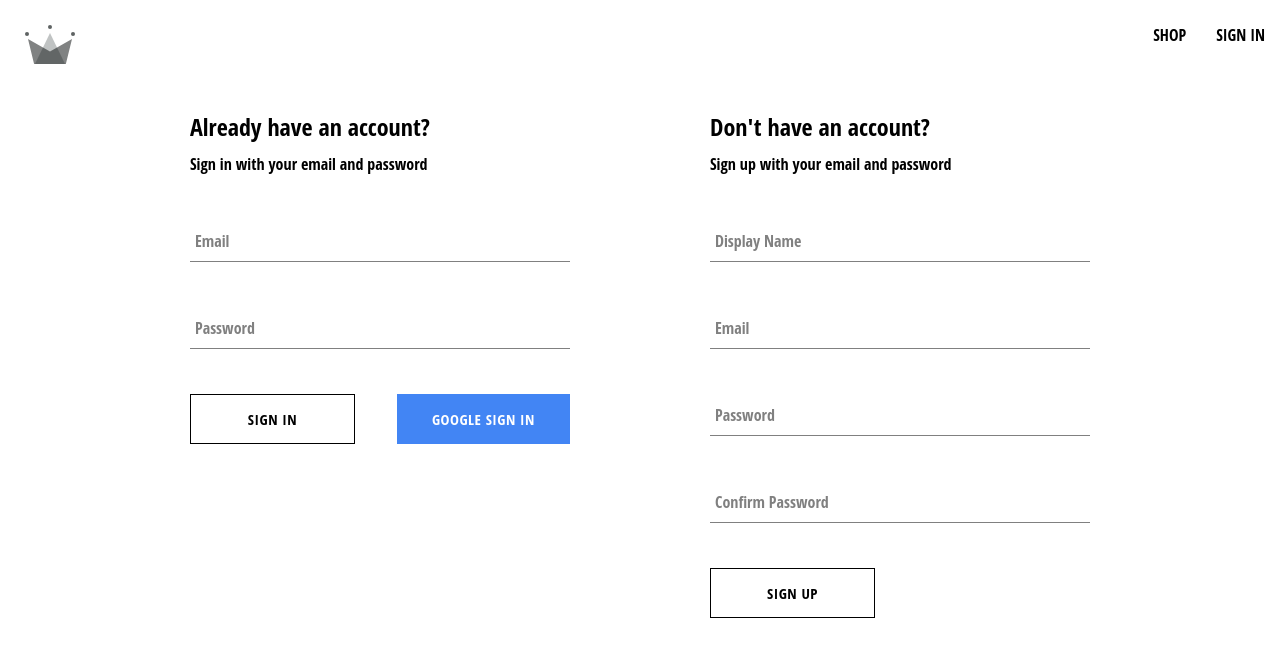
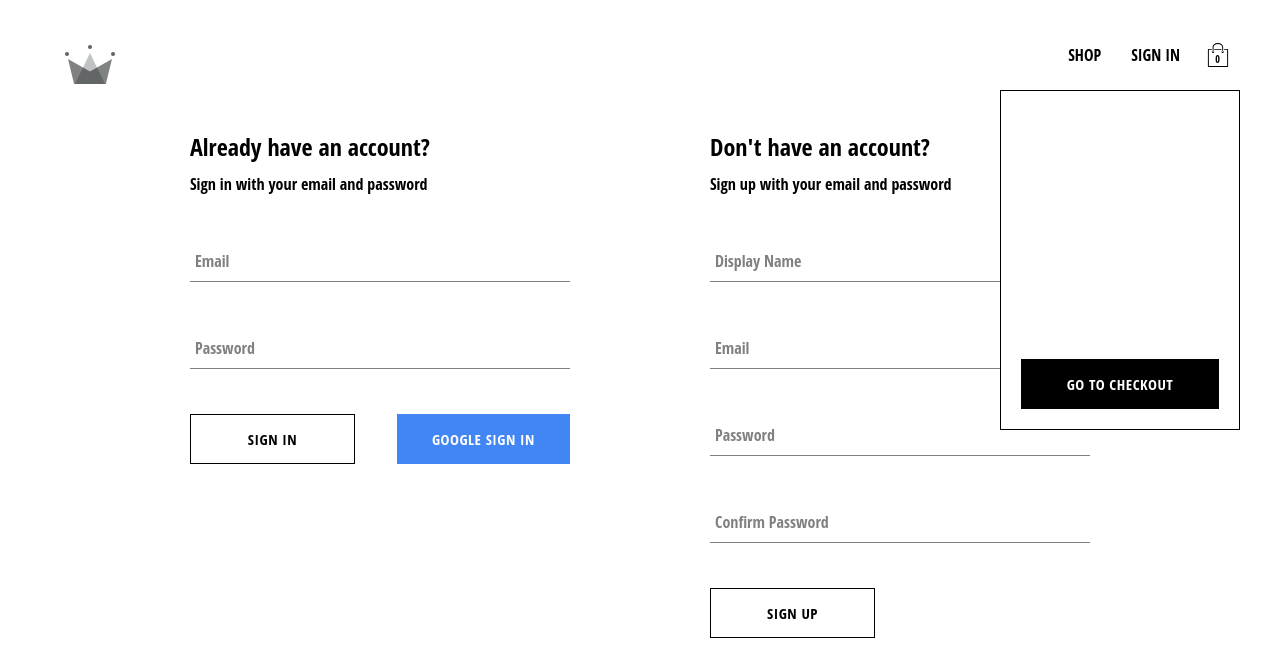
Before and after one commit to KingsIke/ZTM-Ecoms, a React (Create React App) app: page /authentication in a window 1280 px wide. Shown: the top 658 px of the page. Built offline with nearby package versions, Linux system fonts and the light colour scheme; no server answers.

Commit message:
cart drop down and icons

```diff
--- a/src/Pages/Navigation/Navigation.jsx
+++ b/src/Pages/Navigation/Navigation.jsx
@@ -1,7 +1,9 @@
 import { useContext } from 'react'
 import { Link } from 'react-router-dom'
 import { ReactComponent as NavLogo } from '../../assets/crown.svg'
-import './Navigation.style.scss'
+import './Navigation.style.scss';
+import CartIcon from '../../components/CartIcon/CartIcon';
+import CardDropDown  from '../../components/CartDropdown/CardDropDown';
 import { UserContext } from '../../contexts/user.context'
 import {signOutUser} from '../../utils/firebase/firebase.utils'
 const Navigation = () => {
@@ -30,7 +32,9 @@
                 )}
 
 
+            <CartIcon/>
             </div>
+            <CardDropDown />
         </div >
     )
 }
--- a/src/Pages/Shop/Shop.component.jsx
+++ b/src/Pages/Shop/Shop.component.jsx
@@ -1,15 +1,31 @@
-import SHOP_DATA from '../../shop-data.json';
+// import SHOP_DATA from '../../shop-data.json';
 
-const Shop = () => {
+// const Shop = () => {
+//   return (
+//     <>
+//       {SHOP_DATA.map(({ id, name }) => (
+//         <div key={id}>
+//           <h1>{name}</h1>
+//         </div>
+//       ))}
+//     </>
+//   );
+// };
+
+// export default Shop;
+
+import { useContext } from "react";
+import  {ProductContext} from "../../contexts/products.context"
+import ProductCard from "../../components/ProductCards/ProductCard";
+import './Shop.style.scss'
+ const Shop = () => {
+  const {products } = useContext(ProductContext)
   return (
-    <>
-      {SHOP_DATA.map(({ id, name }) => (
-        <div key={id}>
-          <h1>{name}</h1>
-        </div>
+    <div className="product-container">
+      {products.map((product) => (
+        <ProductCard key={product.id} product={product}/>
       ))}
-    </>
+    </div>
   );
 };
-
 export default Shop;
--- /dev/null
+++ b/src/Pages/Shop/Shop.style.scss
@@ -0,0 +1,6 @@
+.product-container {
+    display: grid;
+    grid-template-columns: repeat(4, 1fr);
+    column-gap: 10px;
+    row-gap: 50px;
+}
--- /dev/null
+++ b/src/components/CartDropdown/CardDropDown.jsx
@@ -0,0 +1,12 @@
+import Button from '../Button/button.component';
+import './cardDropDown.scss';
+const CardDropDown =() => {
+
+    return (
+         <div className="cart-dropdown-container">
+            <div className="cart-items"/>
+            <Button>GO TO CHECKOUT</Button>
+         </div>
+    )
+}
+export default CardDropDown
--- /dev/null
+++ b/src/components/CartDropdown/cardDropDown.scss
@@ -0,0 +1,24 @@
+.cart-dropdown-container {
+  position: absolute;
+  width: 240px;
+  height: 340px;
+  display: flex;
+  flex-direction: column;
+  padding: 20px;
+  border: 1px solid black;
+  background-color: white;
+  top: 90px;
+  right: 40px;
+  z-index: 5;
+
+  .cart-items {
+    height: 240px;
+    display: flex;
+    flex-direction: column;
+    overflow: scroll;
+  }
+
+  button {
+    margin-top: auto;
+  }
+}
--- /dev/null
+++ b/src/components/CartIcon/CartIcon.jsx
@@ -0,0 +1,13 @@
+import './cartIcon.style.scss';
+import {ReactComponent as ShoppingIcon } from '../../assets/shopping-bag.svg';
+
+const CartIcon = () => {
+    return (
+        <div className='cart-icon-container'>
+            <ShoppingIcon className='shopping-icon'/>
+            <span className='item-count'>0</span>
+        </div>
+    )
+}
+
+export default CartIcon
--- /dev/null
+++ b/src/components/CartIcon/cartIcon.style.scss
@@ -0,0 +1,21 @@
+.cart-icon-container {
+  width: 45px;
+  height: 45px;
+  position: relative;
+  display: flex;
+  align-items: center;
+  justify-content: center;
+  cursor: pointer;
+
+  .shopping-icon {
+    width: 24px;
+    height: 24px;
+  }
+
+  .item-count {
+    position: absolute;
+    font-size: 10px;
+    font-weight: bold;
+    bottom: 12px;
+  }
+}
--- /dev/null
+++ b/src/components/ProductCards/ProductCard.jsx
@@ -0,0 +1,19 @@
+import './ProductCard.style.scss'
+import Button from "../Button/button.component"
+
+const ProductCard =({product}) => {
+    const {name, price, imageUrl} = product
+    return (
+        <div className="product-card-container">
+            <img src={imageUrl} alt={`${name}`}/>
+            <div className="footer">
+                <span className="name">{name}</span>
+                <span className="price">{price}</span>
+            </div>
+            <Button buttonType='inverted'>
+                Add to Card
+            </Button>
+        </div>
+    );
+}
+export default ProductCard
--- /dev/null
+++ b/src/components/ProductCards/ProductCard.style.scss
@@ -0,0 +1,51 @@
+.product-card-container {
+  width: 100%;
+  display: flex;
+  flex-direction: column;
+  height: 350px;
+  align-items: center;
+  position: relative;
+
+  img {
+    width: 100%;
+    height: 95%;
+    object-fit: cover;
+    margin-bottom: 5px;
+  }
+
+  button {
+    width: 80%;
+    opacity: 0.7;
+    position: absolute;
+    top: 255px;
+    display: none;
+  }
+
+  &:hover {
+    img {
+      opacity: 0.8;
+    }
+
+    button {
+      opacity: 0.85;
+      display: flex;
+    }
+  }
+
+  .footer {
+    width: 100%;
+    height: 5%;
+    display: flex;
+    justify-content: space-between;
+    font-size: 18px;
+
+    .name {
+      width: 90%;
+      margin-bottom: 15px;
+    }
+
+    .price {
+      width: 10%;
+    }
+  }
+}
--- /dev/null
+++ b/src/contexts/products.context.jsx
@@ -0,0 +1,17 @@
+import { createContext, useState } from "react";
+import PRODUCTS from "../shop-data.json";
+
+export const ProductContext = createContext({
+    products: [],
+});
+
+export const ProductsProvider = ({children}) => {
+    const [products, setProducts] = useState(PRODUCTS);
+    const value = { products };
+
+    return (
+        <ProductContext.Provider value={value}>
+            {children}
+        </ProductContext.Provider>
+    )
+}
--- a/src/index.js
+++ b/src/index.js
@@ -4,13 +4,16 @@
 import './index.scss';
 import reportWebVitals from './reportWebVitals';
 import { UserProvider } from './contexts/user.context';
+import { ProductsProvider } from './contexts/products.context';
 
 const root = ReactDOM.createRoot(document.getElementById('root'));
 root.render(
   <React.StrictMode>
   <UserProvider>
+  <ProductsProvider>
 
     <App />
+  </ProductsProvider>
   </UserProvider>
   </React.StrictMode>
 );
--- a/src/index.scss
+++ b/src/index.scss
@@ -4,6 +4,7 @@
     sans-serif;
   -webkit-font-smoothing: antialiased;
   -moz-osx-font-smoothing: grayscale;
+  padding: 20px 40px;
 }
 
 code {
```
Also changed, not shown: src/assets/shopping-bag.svg (added).
